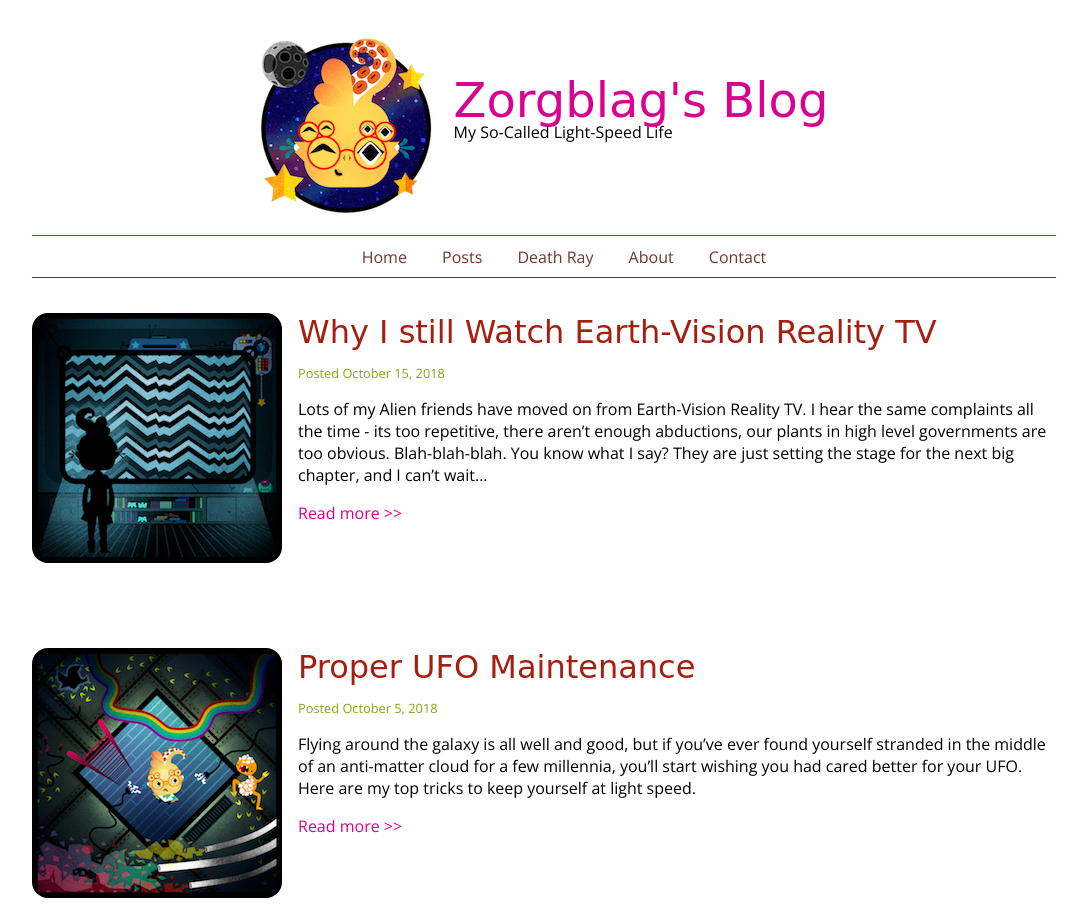
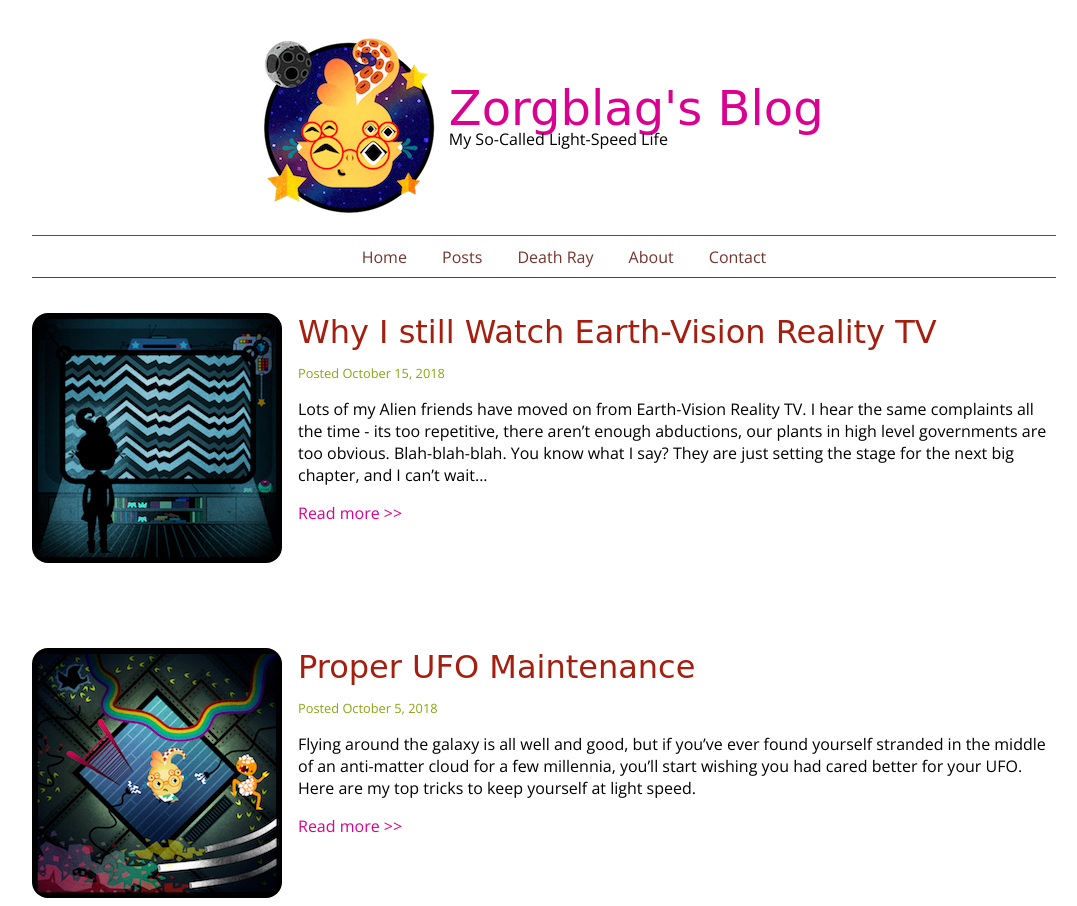
Before and after one commit to devmaheremad/blog-begin, a plain HTML site: page blog.html in a window 1280 px wide. Shown: the top 906 px of the page, without its empty margins (96-1173 px from the left). Drawn offline with nearby package versions, Linux system fonts and the light colour scheme; a web font is replaced by a local one.

Commit message:
Add files via upload

```diff
--- a/css/styles.css
+++ b/css/styles.css
@@ -44,7 +44,7 @@ a:hover {
 
 /* Header */
 
-header {
+/* header {
     display: flex;
     justify-content: center;
 }
@@ -59,7 +59,29 @@ header .rightheader h1 {
 }
 header .rightheader p {
     margin-top: 0;
+} */
+header {
+    display: flex;
+    justify-content: space-between;
 }
+
+header .leftheader {
+    flex-basis: 40%;
+    text-align: right;
+    margin-right: 0.75rem;
+}
+
+header .rightheader {
+    flex-basis: 60%;
+    margin-top: 3.75rem;
+}
+header .rightheader h1 {
+    color: #DA0090;
+    font-size: 3rem;
+    margin: 0;
+}
+header .rightheader p {
+    margin-top: -0.5rem;}
 
 /* /Header */
 
@@ -96,8 +118,6 @@ nav ul li a:hover {
 }
 
 .mycontent article:first-of-type {
-    display: flex;
-    justify-content: flex-start;
     margin-bottom: 5rem;
 }
 .mycontent article {
@@ -105,7 +125,13 @@ nav ul li a:hover {
     justify-content: flex-start;
     margin-bottom: 3rem;
 }
-.mycontent article .imgdiv img {
+.mycontent article .imgdiv {
+    flex-basis: 25%;
+}
+.mycontent article .contdiv {
+    flex-basis: 75%;
+}
+.mycontent article img {
     border-radius: 1rem;
     margin-right: 1rem;
 }
```
